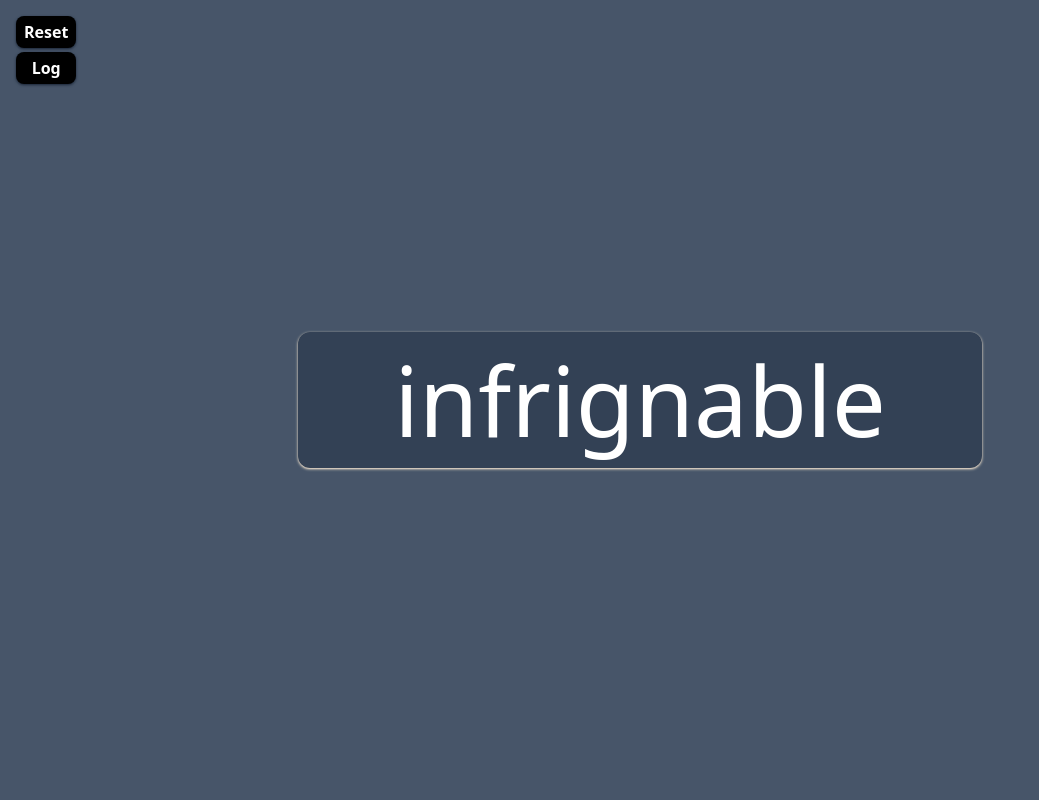
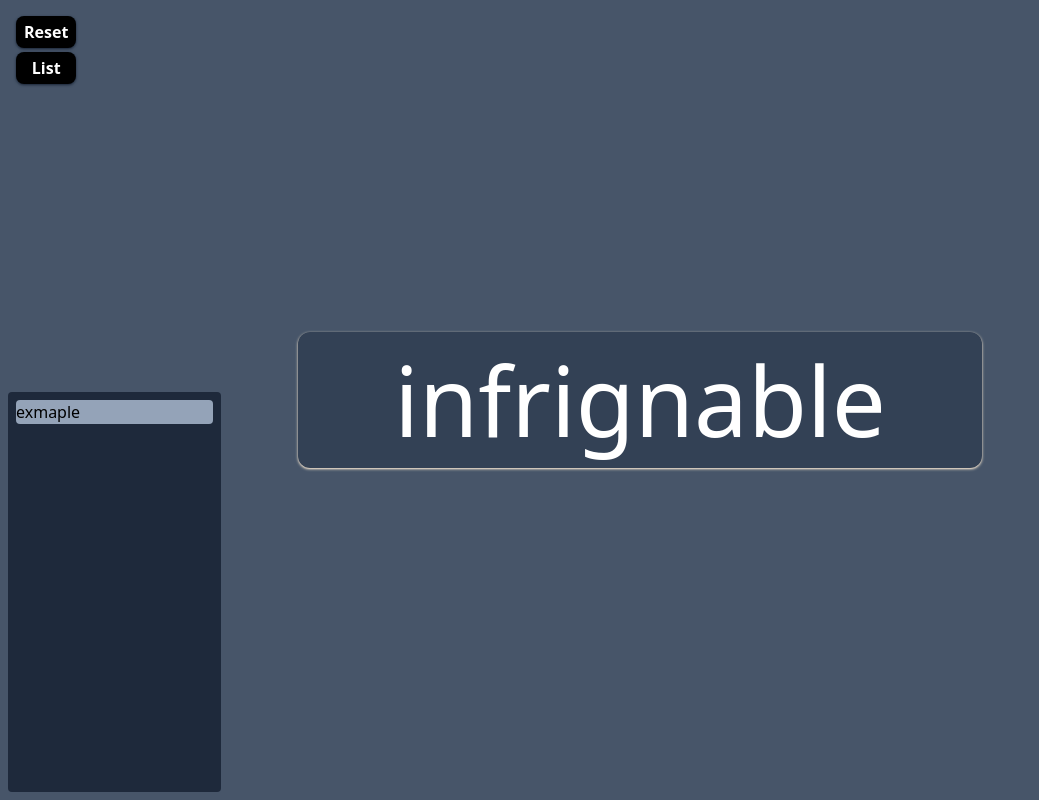
Before and after one commit to Bijan-K/NextJS-Vocabulary-Trainer, a Next.js app: page / in a window 1280 px wide. Shown: the whole page, without its empty margins (0-1039 px from the left). Built offline with nearby package versions, Linux system fonts and the light colour scheme.

Commit message:
Little Progress

```diff
--- a/components/MainHolder.js
+++ b/components/MainHolder.js
@@ -10,14 +10,14 @@ export default function MainHolder() {
   };
   return (
     <div
-      className="w-full h-full bg-slate-600 flex items-center justify-center cursor-pointer"
+      className="w-full h-full bg-slate-600 flex items-center justify-center cursor-crosshair"
       onClick={test}
     >
       <div
         className=" shadow shadow-orange-100 rounded-xl bg-slate-700 px-24 py-[20px]"
         onClick={test2}
       >
-        <span className="text-white text-8xl">infrignable</span>
+        <span className="text-white text-8xl cursor-grab">infrignable</span>
       </div>
     </div>
   );
--- /dev/null
+++ b/components/listBox/ListContainer.js
@@ -0,0 +1,9 @@
+export default function ListContainer() {
+  return (
+    <div className="absolute bottom-2 left-2 w-1/6 h-1/2 bg-slate-800 rounded">
+      <div className="mx-2 my-2 rounded bg-slate-400 h-fit text-black">
+        exmaple
+      </div>
+    </div>
+  );
+}
--- a/components/mainButtons/LogButton.js
+++ b/components/mainButtons/LogButton.js
@@ -1,7 +1,7 @@
 export default function LogButton() {
   return (
     <button className="text-center bg-black text-white px-2 py-1 rounded-lg font-semibold shadow-slate-800 shadow active:bg-slate-800">
-      Log
+      List
     </button>
   );
 }
--- a/pages/index.js
+++ b/pages/index.js
@@ -1,12 +1,14 @@
 import Layout from '@/components/Layout';
 import MainHolder from '@/components/MainHolder';
 import ButtonHolder from '@/components/ButtonHolder';
+import ListContainer from '@/components/listBox/ListContainer';
 
 export default function Home() {
   return (
     <Layout>
       <ButtonHolder />
       <MainHolder />
+      <ListContainer />
     </Layout>
   );
 }
```
